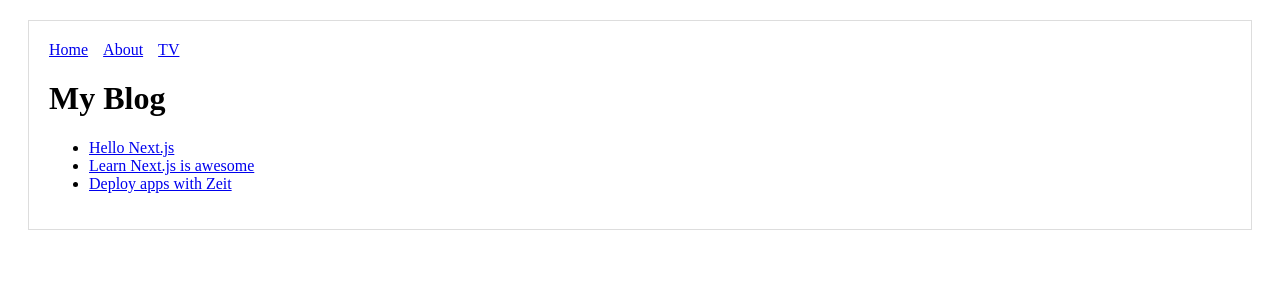
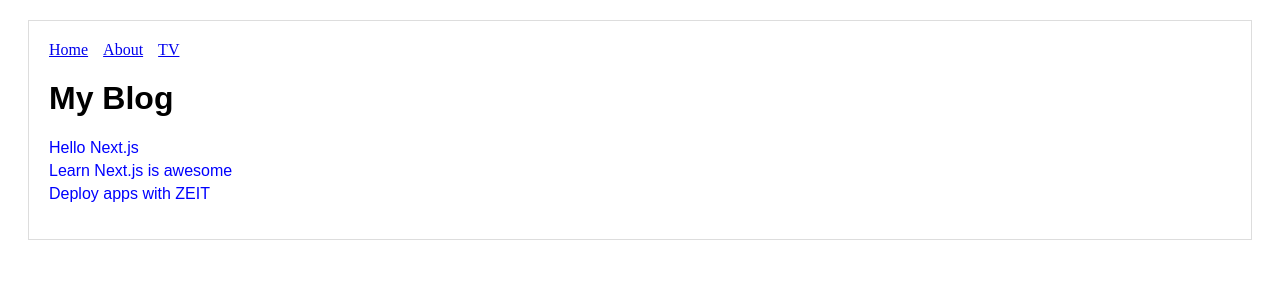
Before and after one commit to roberto-butti/nextjs-helloworld, a Next.js app: page / in a window 1280 px wide. Shown: the top 300 px of the page. Built offline with nearby package versions, Linux system fonts and the light colour scheme.

Commit message:
added style CSS

```diff
--- a/pages/index.js
+++ b/pages/index.js
@@ -1,11 +1,35 @@
 import Layout from '../components/mylayout.js'
 import Link from 'next/link'
 
-const PostLink = (props) => (
+function getPosts () {
+  return [
+    { id: 'hello-nextjs', title: 'Hello Next.js'},
+    { id: 'learn-nextjs', title: 'Learn Next.js is awesome'},
+    { id: 'deploy-nextjs', title: 'Deploy apps with ZEIT'},
+  ]
+}
+
+const PostLink = ({ post }) => (
   <li>
-    <Link as={`/p/${props.id}`} href={`/post?title=${props.title}`}>
-      <a>{props.title}</a>
+    <Link as={`/p/${post.id}`} href={`/post?title=${post.title}`}>
+      <a>{post.title}</a>
     </Link>
+    <style jsx>{`
+      li {
+        list-style: none;
+        margin: 5px 0;
+      }
+
+      a {
+        text-decoration: none;
+        color: blue;
+        font-family: "Arial";
+      }
+
+      a:hover {
+        opacity: 0.6;
+      }
+    `}</style>
   </li>
 )
 
@@ -13,9 +37,32 @@ export default () => (
   <Layout>
     <h1>My Blog</h1>
     <ul>
-      <PostLink id="hello-nextjs" title="Hello Next.js"/>
-      <PostLink id="learn-nextjs" title="Learn Next.js is awesome"/>
-      <PostLink id="deploy-nextjs" title="Deploy apps with Zeit"/>
+      {getPosts().map((post) => (
+        <PostLink key={post.id} post={post}/>
+      ))}
     </ul>
+    <style jsx>{`
+      h1, a {
+        font-family: "Arial";
+      }
+
+      ul {
+        padding: 0;
+      }
+
+      li {
+        list-style: none;
+        margin: 5px 0;
+      }
+
+      a {
+        text-decoration: none;
+        color: blue;
+      }
+
+      a:hover {
+        opacity: 0.6;
+      }
+    `}</style>
   </Layout>
 )
```
